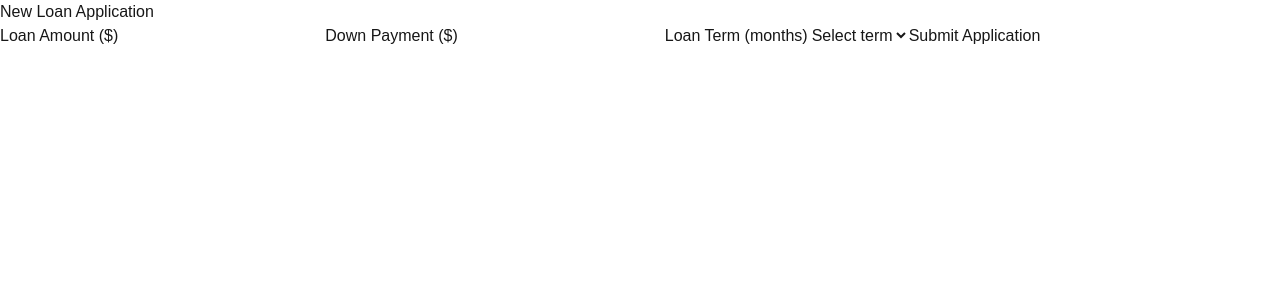
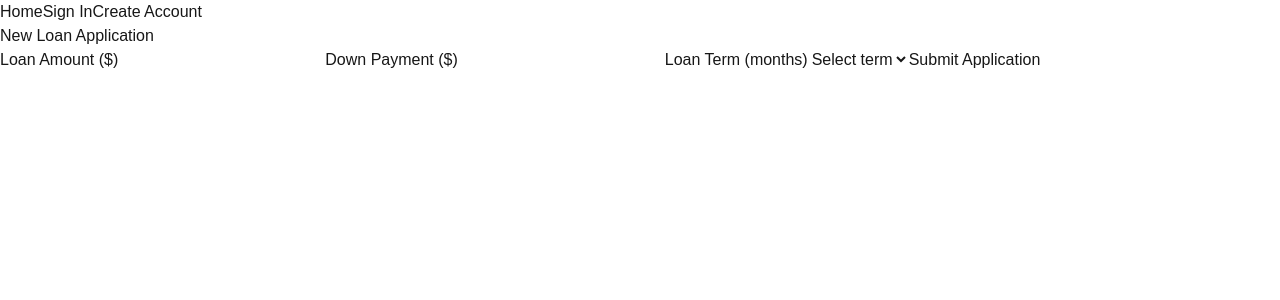
Before and after one commit to ltphongssvn/autoloanNextjsNestJS, a Next.js app in the folder apps/frontend/: page /dashboard/applications/new in a window 1280 px wide. Shown: the top 300 px of the page. Built offline with nearby package versions, Linux system fonts and the light colour scheme; no server answers.

Commit message:
feat: add Navigation to layout with updated test

```diff
--- a/apps/frontend/src/app/layout.tsx
+++ b/apps/frontend/src/app/layout.tsx
@@ -3,6 +3,7 @@ import type { Metadata } from "next";
 import { Geist, Geist_Mono } from "next/font/google";
 import "./globals.css";
 import { AuthProvider } from "../context/AuthContext";
+import Navigation from "../components/Navigation";
 
 const geistSans = Geist({
   variable: "--font-geist-sans",
@@ -27,7 +28,10 @@ export default function RootLayout({
   return (
     <html lang="en">
       <body className={`${geistSans.variable} ${geistMono.variable}`}>
-        <AuthProvider>{children}</AuthProvider>
+        <AuthProvider>
+          <Navigation />
+          {children}
+        </AuthProvider>
       </body>
     </html>
   );
```
Also changed, not shown: 1 other file (tests, documents, lock files or other folders).
